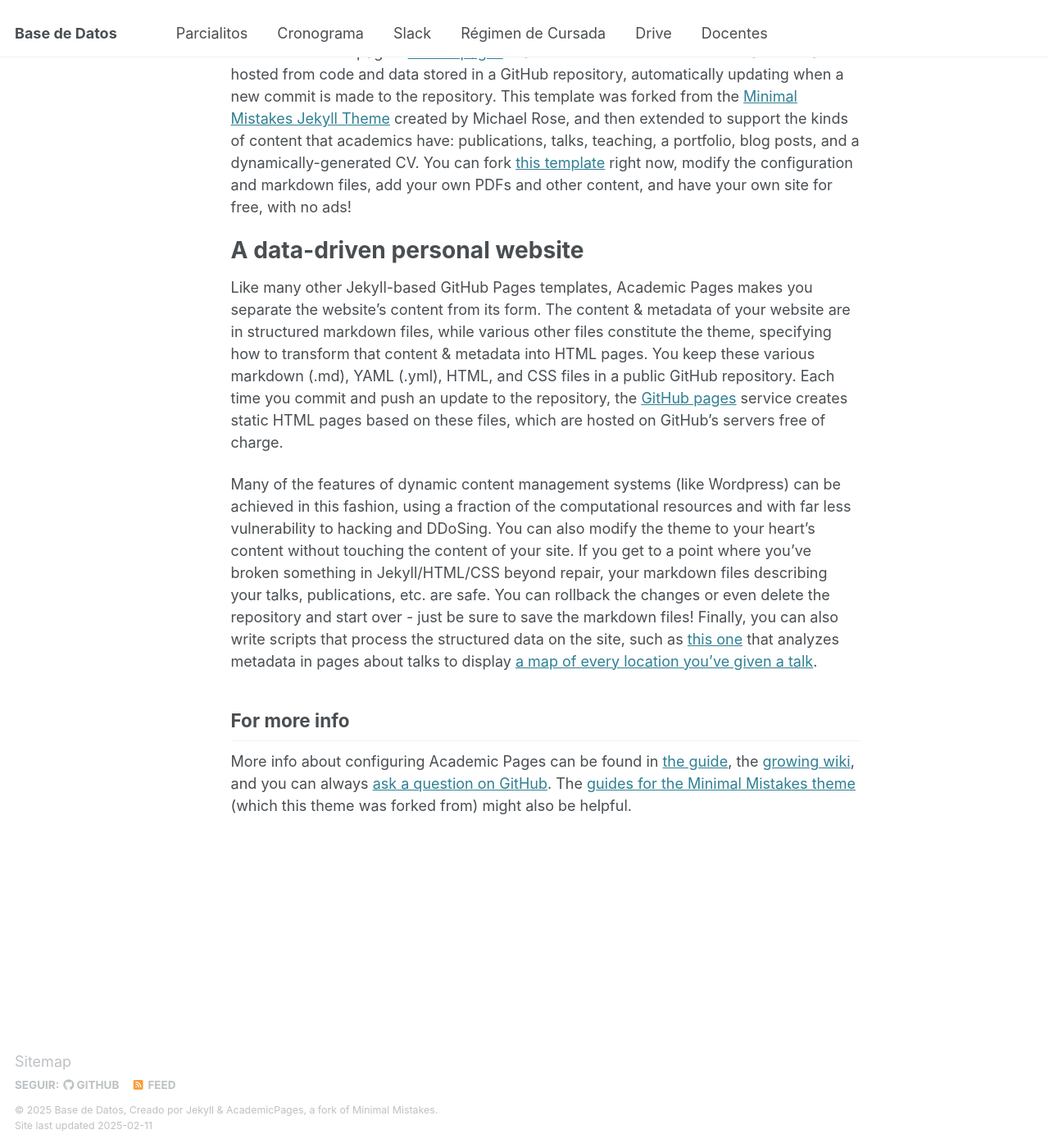
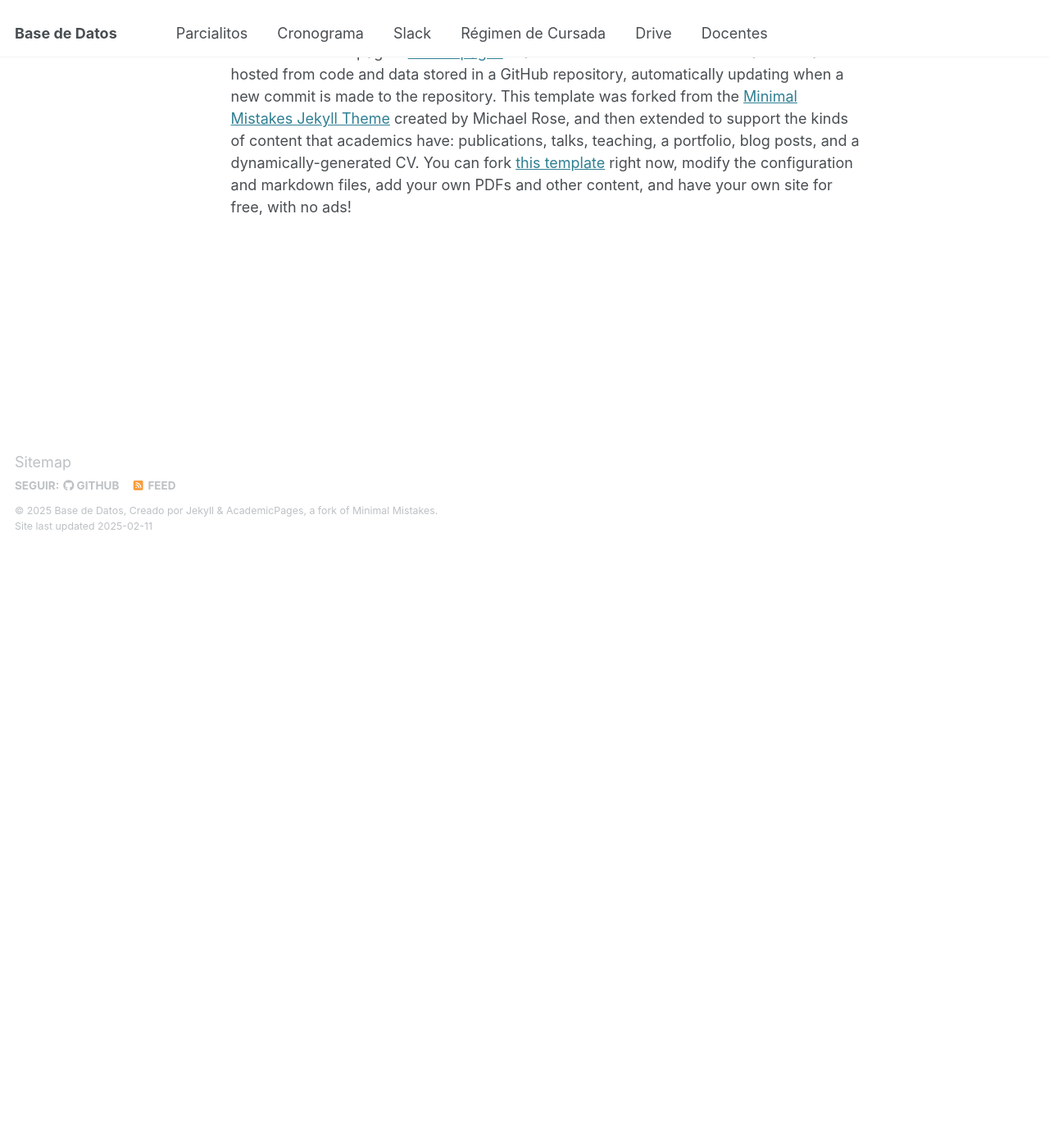
Before and after one commit to base-de-datos-fiuba/bdd-fiuba, a Jekyll site: the page built from _pages/about.md, in a window 1280 px wide and 1400 px high, scrolled down 2236 px. Shown: the whole window at 82% size. Built offline with Jekyll 4.4.1, drawn with Linux system fonts in a browser that asks for light colours; after the commit the page ends 2906 px from its top, so only the background shows below that.

Commit message:
Update about.md

```diff
--- a/_pages/about.md
+++ b/_pages/about.md
@@ -76,14 +76,3 @@ Copyright
 ======
 
 This is the front page of a website that is powered by the [Academic Pages template](https://github.com/academicpages/academicpages.github.io) and hosted on GitHub pages. [GitHub pages](https://pages.github.com) is a free service in which websites are built and hosted from code and data stored in a GitHub repository, automatically updating when a new commit is made to the repository. This template was forked from the [Minimal Mistakes Jekyll Theme](https://mmistakes.github.io/minimal-mistakes/) created by Michael Rose, and then extended to support the kinds of content that academics have: publications, talks, teaching, a portfolio, blog posts, and a dynamically-generated CV. You can fork [this template](https://github.com/academicpages/academicpages.github.io) right now, modify the configuration and markdown files, add your own PDFs and other content, and have your own site for free, with no ads!
-
-A data-driven personal website
-======
-Like many other Jekyll-based GitHub Pages templates, Academic Pages makes you separate the website's content from its form. The content & metadata of your website are in structured markdown files, while various other files constitute the theme, specifying how to transform that content & metadata into HTML pages. You keep these various markdown (.md), YAML (.yml), HTML, and CSS files in a public GitHub repository. Each time you commit and push an update to the repository, the [GitHub pages](https://pages.github.com/) service creates static HTML pages based on these files, which are hosted on GitHub's servers free of charge.
-
-Many of the features of dynamic content management systems (like Wordpress) can be achieved in this fashion, using a fraction of the computational resources and with far less vulnerability to hacking and DDoSing. You can also modify the theme to your heart's content without touching the content of your site. If you get to a point where you've broken something in Jekyll/HTML/CSS beyond repair, your markdown files describing your talks, publications, etc. are safe. You can rollback the changes or even delete the repository and start over - just be sure to save the markdown files! Finally, you can also write scripts that process the structured data on the site, such as [this one](https://github.com/academicpages/academicpages.github.io/blob/master/talkmap.ipynb) that analyzes metadata in pages about talks to display [a map of every location you've given a talk](https://academicpages.github.io/talkmap.html).
-
-
-For more info
-------
-More info about configuring Academic Pages can be found in [the guide](https://academicpages.github.io/markdown/), the [growing wiki](https://github.com/academicpages/academicpages.github.io/wiki), and you can always [ask a question on GitHub](https://github.com/academicpages/academicpages.github.io/discussions). The [guides for the Minimal Mistakes theme](https://mmistakes.github.io/minimal-mistakes/docs/configuration/) (which this theme was forked from) might also be helpful.
```
